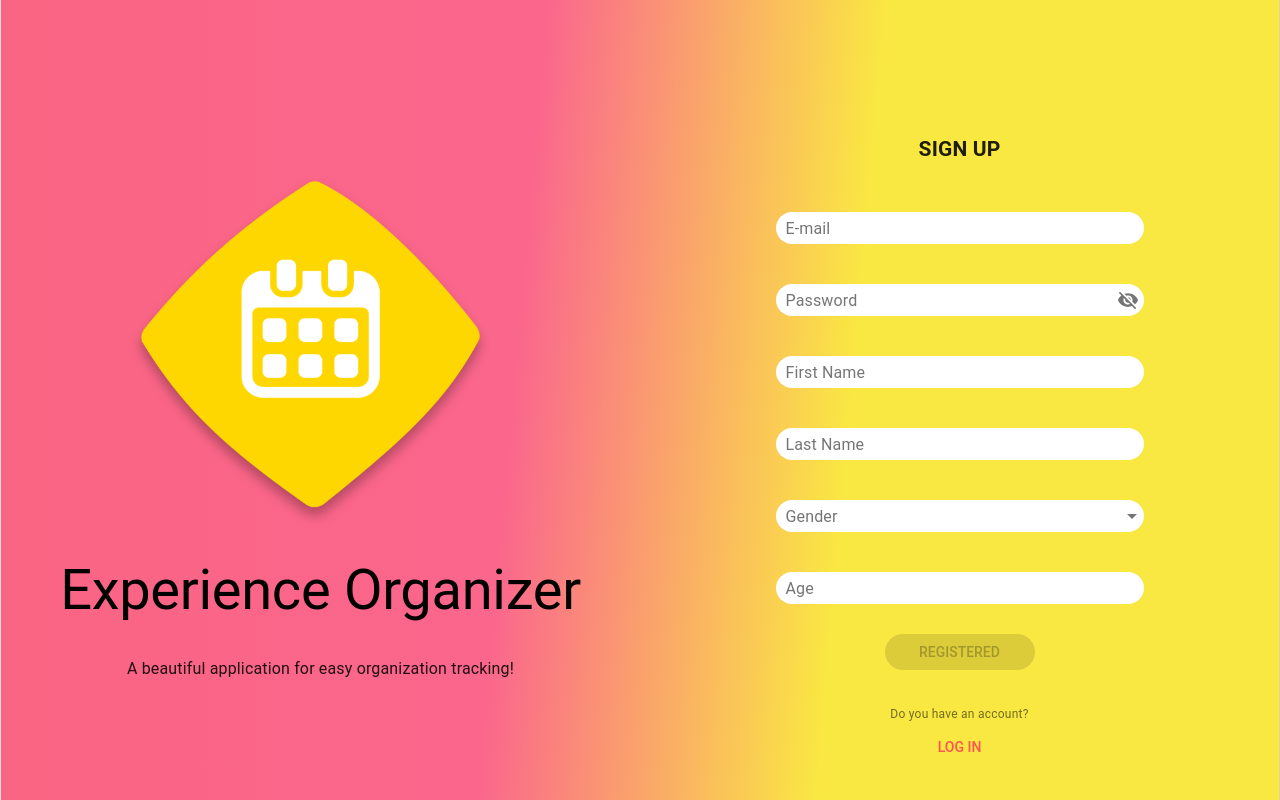
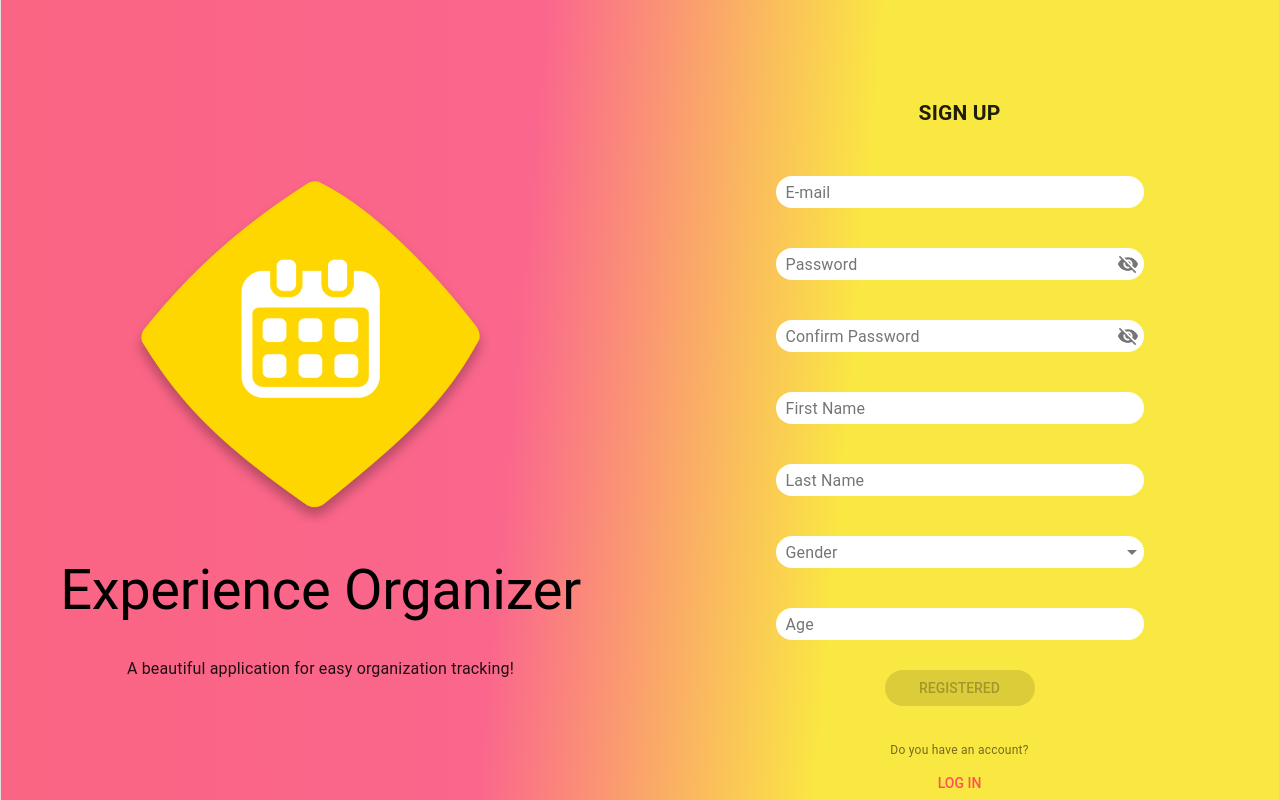
Before and after one commit to aleksandar9999a/experience-organization, a Vue app: page /auth in a window 1280 px wide. Both pictures are taken after a click on the button "REGISTER". Shown: the top 800 px of the page. Built offline with nearby package versions, Linux system fonts and the light colour scheme; no server answers; what vuefire would draw is missing.

Commit message:
Added Confirm password

```diff
--- a/src/containers/auth/components/SignUp.vue
+++ b/src/containers/auth/components/SignUp.vue
@@ -17,10 +17,24 @@
           <md-input v-model="password" type="password" v-model.trim="$v.password.$model"></md-input>
         </md-field>
         <div v-if="$v.password.$dirty" class="error">
-          <span v-if="!$v.password.required">Email is required!</span>
+          <span v-if="!$v.password.required">Password is required!</span>
           <span
             v-else-if="!$v.password.minLength || !$v.password.maxLength"
           >Minimum length is 8 chars, max - 20!</span>
+        </div>
+
+        <md-field md-has-password>
+          <label>Confirm Password</label>
+          <md-input v-model="confPassword" type="password" v-model.trim="$v.confPassword.$model"></md-input>
+        </md-field>
+        <div v-if="$v.confPassword.$dirty" class="error">
+          <span v-if="!$v.confPassword.required">Confirm Password is required!</span>
+          <span
+            v-else-if="!$v.confPassword.minLength || !$v.confPassword.maxLength"
+          >Minimum length is 8 chars, max - 20!</span>
+          <span
+            v-else-if="!$v.confPassword.sameAs"
+          >Confirm password and password must match!</span>
         </div>
 
         <md-field>
@@ -69,7 +83,11 @@
       </div>
 
       <div class="actions md-layout md-alignment-center">
-        <md-button class="md-raised md-primary" @click="registered" :disabled="this.$v.$invalid">Registered</md-button>
+        <md-button
+          class="md-raised md-primary"
+          @click="registered"
+          :disabled="this.$v.$invalid"
+        >Registered</md-button>
       </div>
     </div>
   </div>
@@ -82,7 +100,8 @@ import {
   required,
   email,
   minLength,
-  maxLength
+  maxLength,
+  sameAs
 } from "vuelidate/lib/validators";
 import { addNotification } from "./../../../services/notifications";
 
@@ -94,6 +113,7 @@ export default {
     return {
       email: "",
       password: "",
+      confPassword: "",
       firstName: "",
       lastName: "",
       gender: "",
@@ -104,6 +124,14 @@ export default {
   validations: {
     email: { required, email },
     password: { required, minLength: minLength(8), maxLength: maxLength(20) },
+    confPassword: {
+      required,
+      minLength: minLength(8),
+      maxLength: maxLength(20),
+      sameAs: sameAs(function() {
+        return this.password;
+      })
+    },
     firstName: { required, minLength: minLength(4), maxLength: maxLength(15) },
     lastName: { required, minLength: minLength(4), maxLength: maxLength(15) },
     gender: { required },
@@ -122,7 +150,7 @@ export default {
         };
         await signUp(data);
       } else {
-        addNotification('Form is invalid!');
+        addNotification("Form is invalid!");
       }
     }
   }
```
